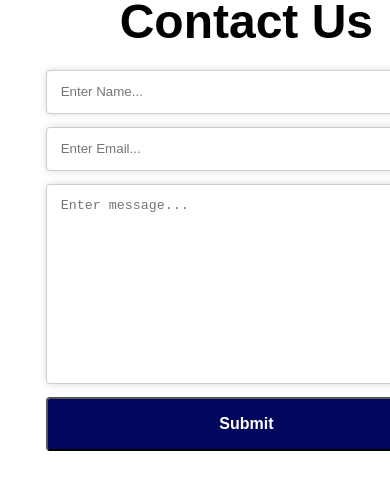
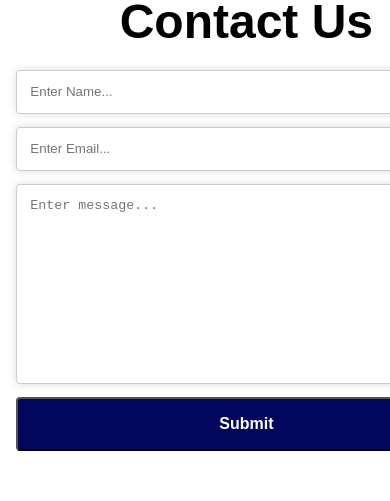
Before and after one commit to bmehder/sveltekit-starter, a SvelteKit app: page /contact in a window 390 px wide. Shown: the part 416-917 px from the top of the page. Built offline with nearby package versions, Linux system fonts and the light colour scheme.

Commit message:
mobile query for contact route form

```diff
--- a/src/routes/contact.svelte
+++ b/src/routes/contact.svelte
@@ -41,4 +41,9 @@
     font-weight: bold;
     border-radius: 4px;
   }
+  @media screen and (max-width: 400px) {
+    form {
+      width: 100%;
+    }
+  }
 </style>
```
